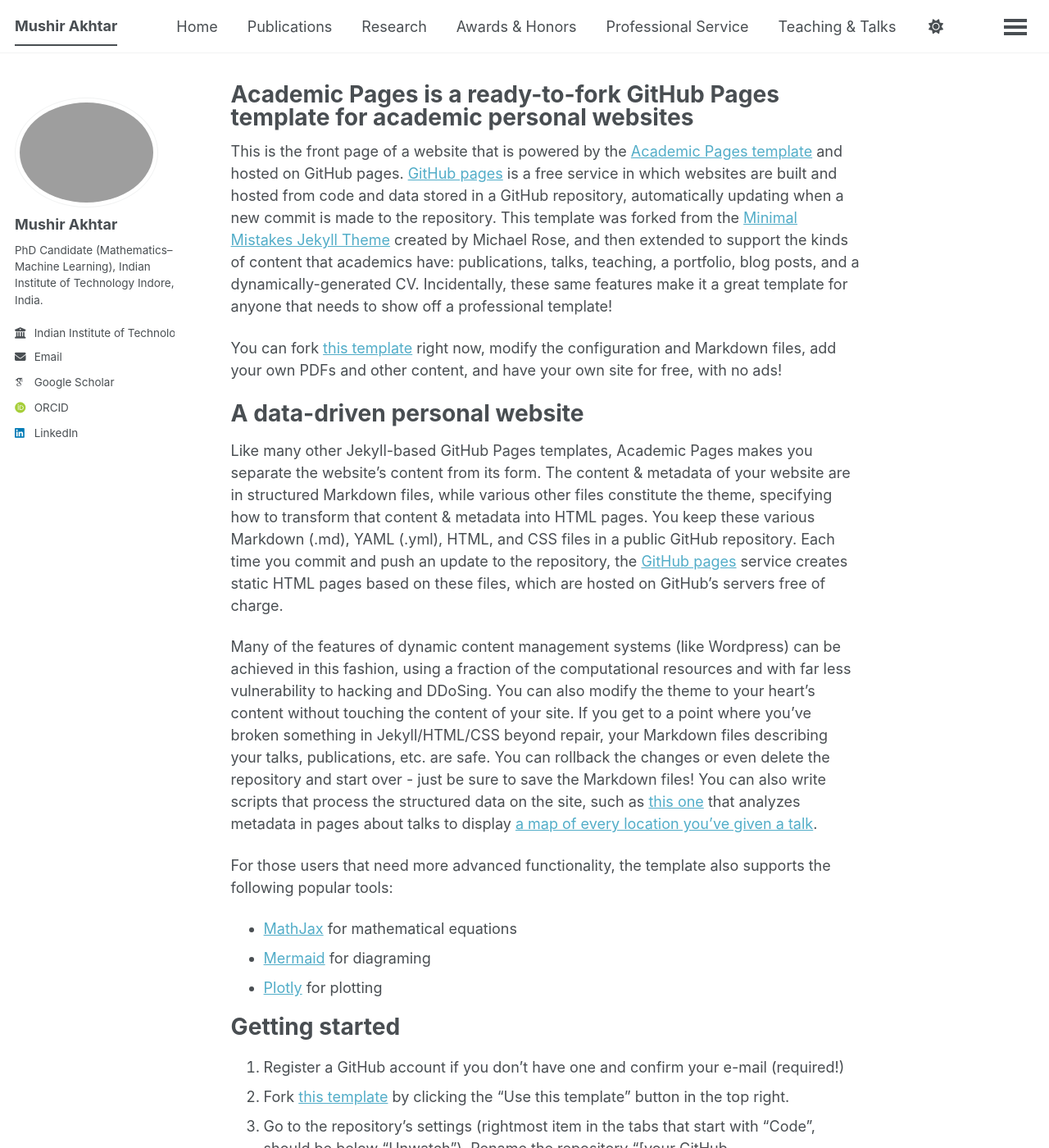
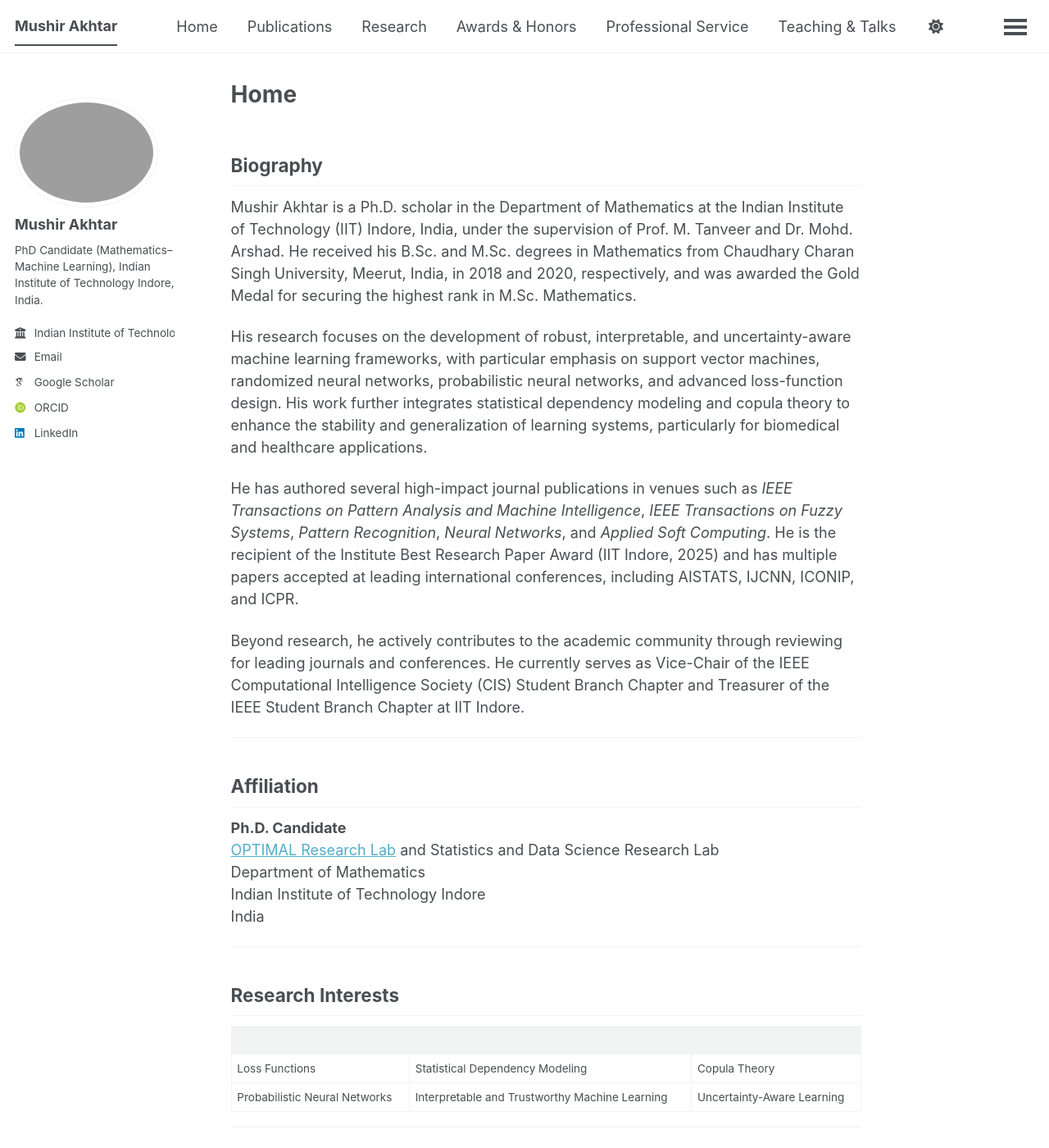
Before and after one commit to mushir-akhtar/mushir-akhtar.github.io, a Jekyll site: the page built from _pages/about.md, in a window 1280 px wide and 1400 px high. Shown: the whole window at 82% size. Built offline with Jekyll 4.4.1, drawn with Linux system fonts in a browser that asks for light colours; some web fonts are replaced; a script bundle is joined from its source files by our own code; library files that are not in the unit come from our copies; some of the changed text lies outside the part shown.

Commit message:
Update about.md

```diff
--- a/_pages/about.md
+++ b/_pages/about.md
@@ -1,56 +1,53 @@
 ---
+layout: single
+author_profile: true
+title: "Home"
 permalink: /
-title: "Academic Pages is a ready-to-fork GitHub Pages template for academic personal websites"
-author_profile: true
-redirect_from:
-  - /about/
-  - /about.html
 ---
 
-This is the front page of a website that is powered by the [Academic Pages template](https://github.com/academicpages/academicpages.github.io) and hosted on GitHub pages. [GitHub pages](https://pages.github.com) is a free service in which websites are built and hosted from code and data stored in a GitHub repository, automatically updating when a new commit is made to the repository. This template was forked from the [Minimal Mistakes Jekyll Theme](https://mmistakes.github.io/minimal-mistakes/) created by Michael Rose, and then extended to support the kinds of content that academics have: publications, talks, teaching, a portfolio, blog posts, and a dynamically-generated CV. Incidentally, these same features make it a great template for anyone that needs to show off a professional template!
+## Biography
 
- You can fork [this template](https://github.com/academicpages/academicpages.github.io) right now, modify the configuration and Markdown files, add your own PDFs and other content, and have your own site for free, with no ads!
+Mushir Akhtar is a Ph.D. scholar in the Department of Mathematics at the Indian Institute of Technology (IIT) Indore, India, under the supervision of Prof. M. Tanveer and Dr. Mohd. Arshad. He received his B.Sc. and M.Sc. degrees in Mathematics from Chaudhary Charan Singh University, Meerut, India, in 2018 and 2020, respectively, and was awarded the Gold Medal for securing the highest rank in M.Sc. Mathematics.
 
-A data-driven personal website
-======
-Like many other Jekyll-based GitHub Pages templates, Academic Pages makes you separate the website's content from its form. The content & metadata of your website are in structured Markdown files, while various other files constitute the theme, specifying how to transform that content & metadata into HTML pages. You keep these various Markdown (.md), YAML (.yml), HTML, and CSS files in a public GitHub repository. Each time you commit and push an update to the repository, the [GitHub pages](https://pages.github.com/) service creates static HTML pages based on these files, which are hosted on GitHub's servers free of charge.
+His research focuses on the development of robust, interpretable, and uncertainty-aware machine learning frameworks, with particular emphasis on support vector machines, randomized neural networks, probabilistic neural networks, and advanced loss-function design. His work further integrates statistical dependency modeling and copula theory to enhance the stability and generalization of learning systems, particularly for biomedical and healthcare applications.
 
-Many of the features of dynamic content management systems (like Wordpress) can be achieved in this fashion, using a fraction of the computational resources and with far less vulnerability to hacking and DDoSing. You can also modify the theme to your heart's content without touching the content of your site. If you get to a point where you've broken something in Jekyll/HTML/CSS beyond repair, your Markdown files describing your talks, publications, etc. are safe. You can rollback the changes or even delete the repository and start over - just be sure to save the Markdown files! You can also write scripts that process the structured data on the site, such as [this one](https://github.com/academicpages/academicpages.github.io/blob/master/talkmap.ipynb) that analyzes metadata in pages about talks to display [a map of every location you've given a talk](https://academicpages.github.io/talkmap.html).
+He has authored several high-impact journal publications in venues such as *IEEE Transactions on Pattern Analysis and Machine Intelligence*, *IEEE Transactions on Fuzzy Systems*, *Pattern Recognition*, *Neural Networks*, and *Applied Soft Computing*. He is the recipient of the Institute Best Research Paper Award (IIT Indore, 2025) and has multiple papers accepted at leading international conferences, including AISTATS, IJCNN, ICONIP, and ICPR.
 
-For those users that need more advanced functionality, the template also supports the following popular tools:
-- [MathJax](https://www.mathjax.org/) for mathematical equations
-- [Mermaid](https://mermaid.js.org/) for diagraming
-- [Plotly](https://plotly.com/javascript/) for plotting
+Beyond research, he actively contributes to the academic community through reviewing for leading journals and conferences. He currently serves as Vice-Chair of the IEEE Computational Intelligence Society (CIS) Student Branch Chapter and Treasurer of the IEEE Student Branch Chapter at IIT Indore.
 
-Getting started
-======
-1. Register a GitHub account if you don't have one and confirm your e-mail (required!)
-1. Fork [this template](https://github.com/academicpages/academicpages.github.io) by clicking the "Use this template" button in the top right.
-1. Go to the repository's settings (rightmost item in the tabs that start with "Code", should be below "Unwatch"). Rename the repository "[your GitHub username].github.io", which will also be your website's URL.
-1. Set site-wide configuration and create content & metadata (see below -- also see [this set of diffs](https://archive.is/3TPas) showing what files were changed to set up [an example site](https://getorg-testacct.github.io) for a user with the username "getorg-testacct")
-1. Upload any files (like PDFs, .zip files, etc.) to the files/ directory. They will appear at https://[your GitHub username].github.io/files/example.pdf.
-1. Check status by going to the repository settings, in the "GitHub pages" section
+---
 
-Site-wide configuration
-------
-The main configuration file for the site is in the base directory in [_config.yml](https://github.com/academicpages/academicpages.github.io/blob/master/_config.yml), which defines the content in the sidebars and other site-wide features. You will need to replace the default variables with ones about yourself and your site's github repository. The configuration file for the top menu is in [_data/navigation.yml](https://github.com/academicpages/academicpages.github.io/blob/master/_data/navigation.yml). For example, if you don't have a portfolio or blog posts, you can remove those items from that navigation.yml file to remove them from the header.
+## Affiliation
 
-Create content & metadata
-------
-For site content, there is one Markdown file for each type of content, which are stored in directories like _publications, _talks, _posts, _teaching, or _pages. For example, each talk is a Markdown file in the [_talks directory](https://github.com/academicpages/academicpages.github.io/tree/master/_talks). At the top of each Markdown file is structured data in YAML about the talk, which the theme will parse to do lots of cool stuff. The same structured data about a talk is used to generate the list of talks on the [Talks page](https://academicpages.github.io/talks), each [individual page](https://academicpages.github.io/talks/2012-03-01-talk-1) for specific talks, the talks section for the [CV page](https://academicpages.github.io/cv), and the [map of places you've given a talk](https://academicpages.github.io/talkmap.html) (if you run this [python file](https://github.com/academicpages/academicpages.github.io/blob/master/talkmap.py) or [Jupyter notebook](https://github.com/academicpages/academicpages.github.io/blob/master/talkmap.ipynb), which creates the HTML for the map based on the contents of the _talks directory).
+**Ph.D. Candidate**
+[OPTIMAL Research Lab](https://optimal.iiti.ac.in) and Statistics and Data Science Research Lab
+Department of Mathematics
+Indian Institute of Technology Indore
+India
 
-**Markdown generator**
+---
 
-The repository includes [a set of Jupyter notebooks](https://github.com/academicpages/academicpages.github.io/tree/master/markdown_generator
-) that converts a CSV containing structured data about talks or presentations into individual Markdown files that will be properly formatted for the Academic Pages template. The sample CSVs in that directory are the ones I used to create my own personal website at stuartgeiger.com. My usual workflow is that I keep a spreadsheet of my publications and talks, then run the code in these notebooks to generate the Markdown files, then commit and push them to the GitHub repository.
+## Research Interests
 
-How to edit your site's GitHub repository
-------
-Many people use a git client to create files on their local computer and then push them to GitHub's servers. If you are not familiar with git, you can directly edit these configuration and Markdown files directly in the github.com interface. Navigate to a file (like [this one](https://github.com/academicpages/academicpages.github.io/blob/master/_talks/2012-03-01-talk-1.md) and click the pencil icon in the top right of the content preview (to the right of the "Raw | Blame | History" buttons). You can delete a file by clicking the trashcan icon to the right of the pencil icon. You can also create new files or upload files by navigating to a directory and clicking the "Create new file" or "Upload files" buttons.
+| | | |
+|---|---|---|
+| Loss Functions | Statistical Dependency Modeling | Copula Theory |
+| Probabilistic Neural Networks | Interpretable and Trustworthy Machine Learning | Uncertainty-Aware Learning |
 
-Example: editing a Markdown file for a talk
-![Editing a Markdown file for a talk](/images/editing-talk.png)
+---
 
-For more info
-------
-More info about configuring Academic Pages can be found in [the guide](https://academicpages.github.io/markdown/), the [growing wiki](https://github.com/academicpages/academicpages.github.io/wiki), and you can always [ask a question on GitHub](https://github.com/academicpages/academicpages.github.io/discussions). The [guides for the Minimal Mistakes theme](https://mmistakes.github.io/minimal-mistakes/docs/configuration/) (which this theme was forked from) might also be helpful.
+## Contact
+
+📧 phd2101241004@iiti.ac.in
+📧 mushirakhtar.ml@gmail.com
+🔗 [LinkedIn](https://www.linkedin.com/in/mushir-akhtar-b1a78b2a3)
+
+**Postal Address**
+Mr. Mushir Akhtar
+Ph.D. Candidate
+OPTIMAL Research Lab, POD 1A – 203
+Department of Mathematics
+Indian Institute of Technology Indore
+Khandwa Road, Simrol
+Indore (M.P.) 453552
+India
```
